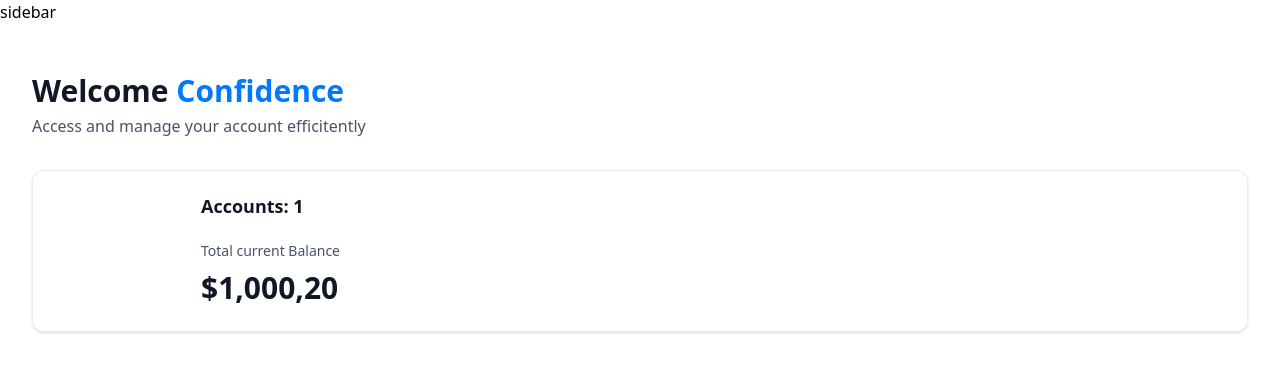
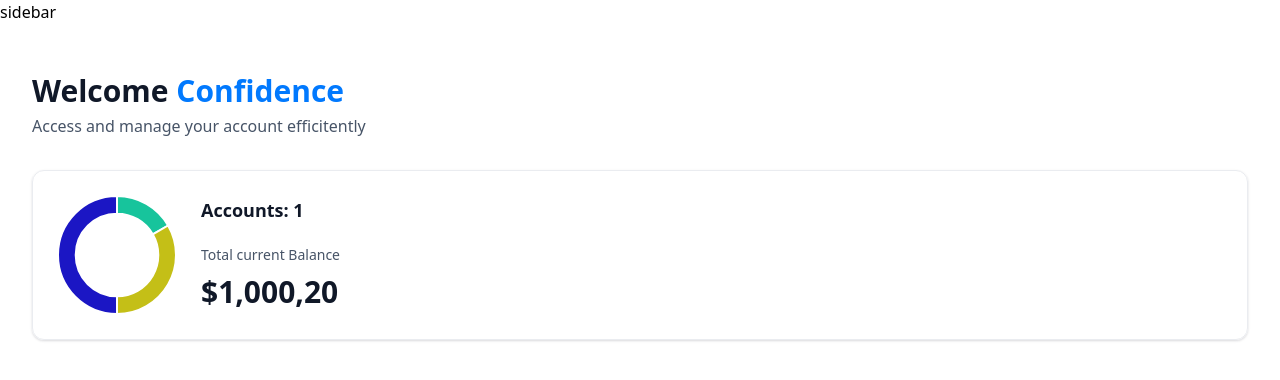
Before and after one commit to confidenceaffang/sample-online-banking, a Next.js app in the folder bankin/: page / in a window 1280 px wide. Shown: the top 380 px of the page. Built offline with nearby package versions, Linux system fonts and the light colour scheme.

Commit message:
Added a donut chart and gave it static data

```diff
--- a/bankin/components/AnimatedCounter.tsx
+++ b/bankin/components/AnimatedCounter.tsx
@@ -1,3 +1,4 @@
+"use client";
 import React from 'react'
 import CountUp from 'react-countup'
 
@@ -14,4 +15,4 @@
   )
 }
 
-export default AnimatedCounter
+export default AnimatedCounter;
--- /dev/null
+++ b/bankin/components/DoughnutChart.tsx
@@ -0,0 +1,30 @@
+"use client";
+import {Chart as ChartJS, ArcElement, Tooltip, Legend} from "chart.js";
+import { Doughnut} from "react-chartjs-2";
+
+import React from 'react'
+
+ChartJS.register(ArcElement,Tooltip, Legend);
+
+const DoughnutChart = ({ accounts }: DoughnutChartProps) => {
+    const data= {
+        datasets :[{
+            label: "Banks",
+            data: [1250, 2500, 3750],
+            backgroundColor: ["#17c49c", "#c4bf17","#1b16c4"]
+        }],
+        labels: accounts.map(account => account.name)
+    }
+  return <Doughnut data={data}
+  options={{
+    cutout: '70%',
+    plugins:{
+        legend:{
+            display: false
+        }
+    }
+  }}/>
+
+
+}
+export default DoughnutChart;
--- a/bankin/components/HeaderBox.tsx
+++ b/bankin/components/HeaderBox.tsx
@@ -1,3 +1,4 @@
+"use client";
 import React from 'react'
 
 const HeaderBox = ({type ="title", title, subtext, user}: HeaderBoxProps) => {
@@ -16,4 +17,4 @@
   )
 }
 
-export default HeaderBox
+export default HeaderBox;
--- a/bankin/components/TotalBalanceBox.tsx
+++ b/bankin/components/TotalBalanceBox.tsx
@@ -1,5 +1,7 @@
+"use client";
 import React from 'react'
 import AnimatedCounter from './AnimatedCounter'
+import DoughnutChart from './DoughnutChart'
 
 const TotalBalanceBox = ({
     accounts=[], totalBanks, totalCurrentBalance
@@ -7,7 +9,7 @@
   return (
     <section className='total-balance'>
         <div className='total-balance-chart'>
-            {/*D */}
+            <DoughnutChart accounts={accounts}/>
         </div>
         <div className='flex flex-col gap-6'>
             <h2 className='header-2'>
@@ -17,11 +19,9 @@
                 <p className='total-balance-label'>
                     Total current Balance
                 </p>
-                <p className='total-balance-amount flex-center gap-2'>
+                <div className='total-balance-amount flex-center gap-2'>
                     <AnimatedCounter amount = {totalCurrentBalance}/>
-
-
-                </p>
+                </div>
 
             </div>
         </div>
@@ -29,4 +29,4 @@
   )
 }
 
-export default TotalBalanceBox
+export default TotalBalanceBox;
```
